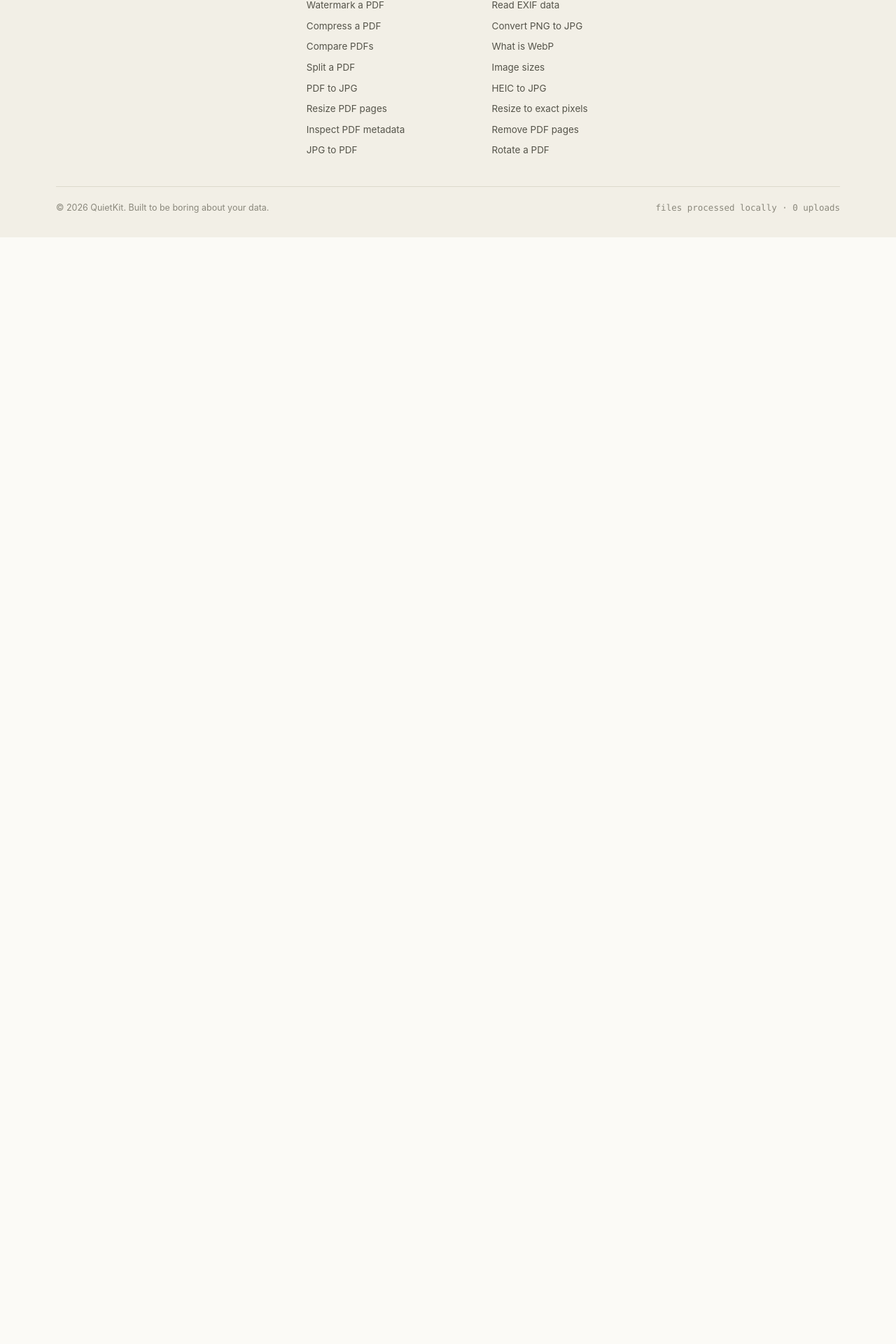
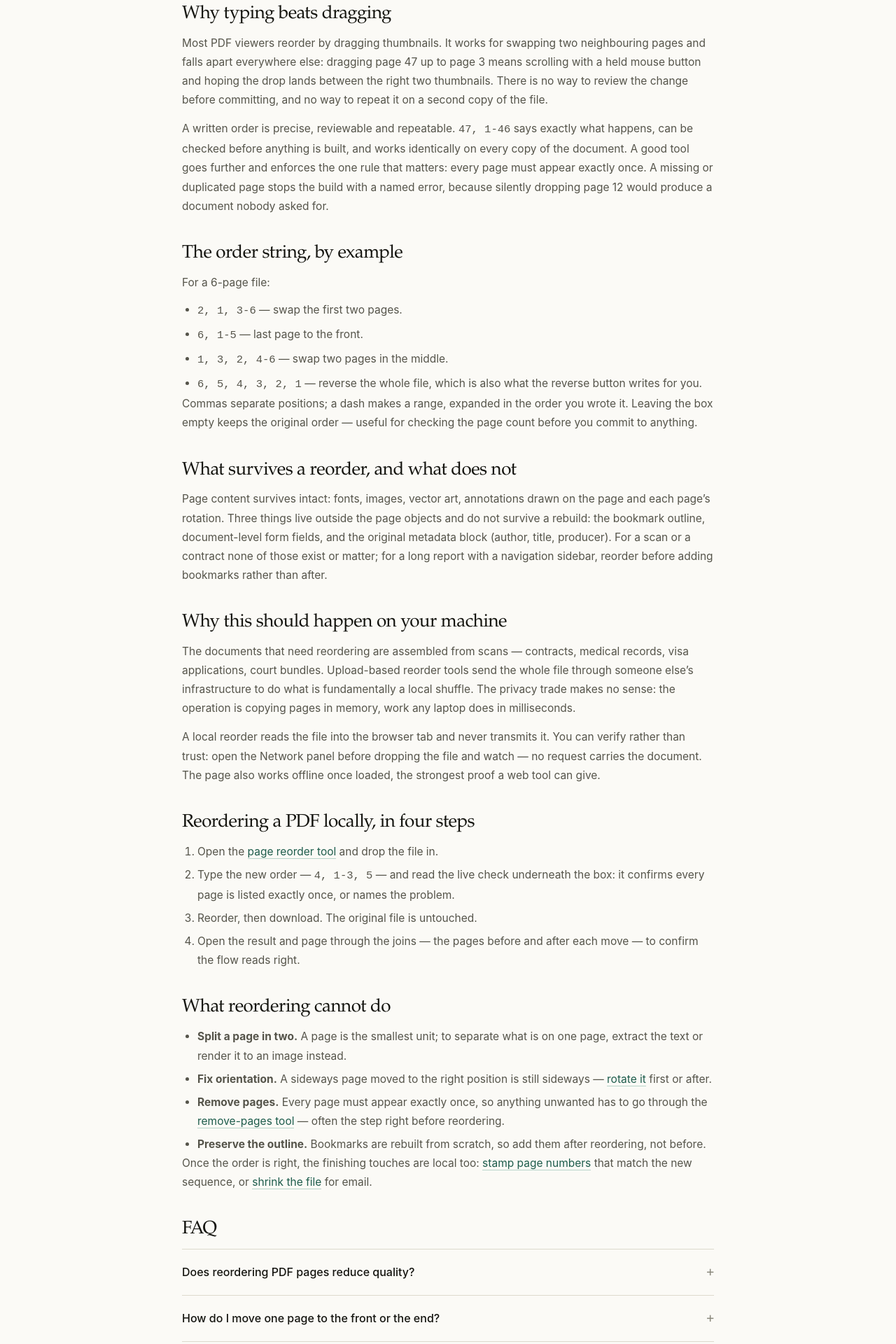
Before and after one commit to FaZheng820169/quietkit, a React (Vite) app: page /guides/reorder-pdf-pages-without-upload in a window 1280 px wide. Shown: the part 857-2777 px from the top of the page at 70% size. Before the commit the page ends 1196 px from the top, so only its background shows below. Built offline with nearby package versions, Linux system fonts and the light colour scheme.

Commit message:
Add guide: reorder PDF pages without uploading the file

```diff
--- a/src/App.tsx
+++ b/src/App.tsx
@@ -43,6 +43,7 @@ import { HeicToJpg } from './pages/guides/HeicToJpg'
 import { ResizeImageGuide } from './pages/guides/ResizeImageGuide'
 import { RemovePdfPagesGuide } from './pages/guides/RemovePdfPagesGuide'
 import { RotatePdfGuide } from './pages/guides/RotatePdfGuide'
+import { ReorderPdfGuide } from './pages/guides/ReorderPdfGuide'
 
 export default function App() {
   return (
@@ -88,6 +89,7 @@ export default function App() {
           <Route path="/guides/resize-image-without-upload" element={<ResizeImageGuide />} />
           <Route path="/guides/remove-pdf-pages-without-upload" element={<RemovePdfPagesGuide />} />
           <Route path="/guides/rotate-pdf-without-upload" element={<RotatePdfGuide />} />
+          <Route path="/guides/reorder-pdf-pages-without-upload" element={<ReorderPdfGuide />} />
           <Route path="/pricing" element={<Pricing />} />
           <Route path="/privacy" element={<Privacy />} />
           <Route path="/about" element={<About />} />
--- a/src/components/Footer.tsx
+++ b/src/components/Footer.tsx
@@ -136,6 +136,9 @@ export function Footer() {
               <li>
                 <Link to="/guides/rotate-pdf-without-upload">Rotate a PDF</Link>
               </li>
+              <li>
+                <Link to="/guides/reorder-pdf-pages-without-upload">Reorder PDF pages</Link>
+              </li>
             </ul>
           </div>
 
--- a/src/content/routes.json
+++ b/src/content/routes.json
@@ -194,6 +194,11 @@
     "description": "Why scans come out sideways, what the /Rotate flag actually changes, which angle to pick, and how to fix all pages or just the wrong ones locally.",
     "priority": "0.8"
   },
+  "/guides/reorder-pdf-pages-without-upload": {
+    "title": "Reorder PDF pages without uploading the file",
+    "description": "Why page order goes wrong, why a written order beats dragging thumbnails, what survives a rebuild, and how to rearrange a PDF locally.",
+    "priority": "0.8"
+  },
   "/pricing": {
     "title": "Pricing — free tools, one planned pro tier",
     "description": "QuietKit tools are free with no limits and no account. A one-time pro tier for saved presets and batch folders across many tools is in development.",
--- a/src/pages/Home.tsx
+++ b/src/pages/Home.tsx
@@ -343,6 +343,11 @@ export function Home() {
                 title: 'Fix sideways scans',
                 body: 'What the /Rotate flag actually changes, which angle to pick, and how to fix only the wrong pages.',
               },
+              {
+                to: '/guides/reorder-pdf-pages-without-upload',
+                title: 'Reorder pages by typing',
+                body: 'Why a written order beats dragging thumbnails, and what survives a rebuilt document.',
+              },
             ].map((article) => (
               <Link key={article.to} to={article.to} className="tool-card">
                 <h3 style={{ fontSize: 19 }}>{article.title}</h3>
--- a/src/pages/PdfReorder.tsx
+++ b/src/pages/PdfReorder.tsx
@@ -265,6 +265,11 @@ export function PdfReorder() {
                   <CheckIcon size={15} /> Build a PDF from photos
                 </Link>
               </li>
+              <li>
+                <Link to="/guides/reorder-pdf-pages-without-upload" className="row" style={{ gap: 8 }}>
+                  <CheckIcon size={15} /> Guide: why typing beats dragging
+                </Link>
+              </li>
             </ul>
           </div>
         </aside>
--- a/src/pages/guides/Guides.tsx
+++ b/src/pages/guides/Guides.tsx
@@ -129,6 +129,13 @@ const articles = [
       'Why scans come out sideways, what the /Rotate flag changes, and how to fix only the wrong pages.',
     tag: 'Documents',
   },
+  {
+    to: '/guides/reorder-pdf-pages-without-upload',
+    title: 'Reorder PDF pages, locally',
+    description:
+      'Why a written order beats dragging thumbnails, and what survives a rebuilt document.',
+    tag: 'Documents',
+  },
 ]
 
 export function Guides() {
--- /dev/null
+++ b/src/pages/guides/ReorderPdfGuide.tsx
@@ -0,0 +1,173 @@
+import { Link } from 'react-router-dom'
+import { Article } from '../../components/Article'
+import { faqJsonLd, routeMeta, useSeo } from '../../lib/seo'
+
+const faqs = [
+  {
+    q: 'Does reordering PDF pages reduce quality?',
+    a: 'No. Pages are copied into the new document as they are — text stays real text, images keep their original encoding, nothing is re-rendered. The output file is usually within a few percent of the original size.',
+  },
+  {
+    q: 'How do I move one page to the front or the end?',
+    a: 'Write the new order with ranges as shorthand. For a 10-page file, “7, 1-6, 8-10” moves page 7 to the front; “1-6, 8-10, 7” sends it to the end. Most single-page moves take two or three numbers, not a full list.',
+  },
+  {
+    q: 'What happens to bookmarks when I reorder?',
+    a: 'They are dropped. The navigation outline lives outside the pages, so a rebuilt document has no “Chapter 3 → page 41” sidebar. The visible content is untouched. For long reports, reorder first and add bookmarks afterwards.',
+  },
+  {
+    q: 'Will links and form fields still work?',
+    a: 'Internal links keep pointing at their original page numbers, which may no longer be where that content sits — check them if you moved the target pages. Fillable form fields can stop being editable after a rebuild, because they are defined at document level. If a form must stay fillable, reorder the source document instead.',
+  },
+  {
+    q: 'Is my PDF uploaded while reordering?',
+    a: 'No. The file is read into this browser tab, the pages are copied in the new order in memory, and the result downloads straight back. Nothing is transmitted — you can watch the Network panel, or switch the network off after the page loads.',
+  },
+]
+
+export function ReorderPdfGuide() {
+  useSeo({
+    ...routeMeta('/guides/reorder-pdf-pages-without-upload'),
+    jsonLd: faqJsonLd(faqs),
+  })
+
+  return (
+    <Article
+      eyebrow="Guide · Documents"
+      title="Reorder PDF pages without uploading the file"
+      lede="The duplex scanner returned the back sides in reverse, the signed page got merged at the end, the appendix landed in the middle. Page order goes wrong in predictable ways — and the fix is one line of numbers, typed locally."
+      updated="26 October 2026"
+      toolTo="/tools/pdf-reorder"
+      toolLabel="Reorder PDF pages in your browser"
+    >
+      <h2>Three ways page order goes wrong</h2>
+      <p>
+        The classic is the duplex scanner that flips on the wrong edge: it returns all the front
+        sides, then all the back sides in reverse, so a 20-page contract comes back as 1, 3, 5… 20,
+        18, 16… The second is the signature page that arrives as its own file and gets merged where
+        it lands — usually the end, never where it belongs. The third is the appendix written last
+        but meant to sit in the middle, which no scanner can know.
+      </p>
+      <p>
+        All three are the same operation: take the pages you have and write down the order you want.
+      </p>
+
+      <h2>Why typing beats dragging</h2>
+      <p>
+        Most PDF viewers reorder by dragging thumbnails. It works for swapping two neighbouring
+        pages and falls apart everywhere else: dragging page 47 up to page 3 means scrolling with a
+        held mouse button and hoping the drop lands between the right two thumbnails. There is no
+        way to review the change before committing, and no way to repeat it on a second copy of the
+        file.
+      </p>
+      <p>
+        A written order is precise, reviewable and repeatable. <code>47, 1-46</code> says exactly
+        what happens, can be checked before anything is built, and works identically on every copy
+        of the document. A good tool goes further and enforces the one rule that matters: every
+        page must appear exactly once. A missing or duplicated page stops the build with a named
+        error, because silently dropping page 12 would produce a document nobody asked for.
+      </p>
+
+      <h2>The order string, by example</h2>
+      <p>For a 6-page file:</p>
+      <ul>
+        <li>
+          <code>2, 1, 3-6</code> — swap the first two pages.
+        </li>
+        <li>
+          <code>6, 1-5</code> — last page to the front.
+        </li>
+        <li>
+          <code>1, 3, 2, 4-6</code> — swap two pages in the middle.
+        </li>
+        <li>
+          <code>6, 5, 4, 3, 2, 1</code> — reverse the whole file, which is also what the reverse
+          button writes for you.
+        </li>
+      </ul>
+      <p>
+        Commas separate positions; a dash makes a range, expanded in the order you wrote it. Leaving
+        the box empty keeps the original order — useful for checking the page count before you
+        commit to anything.
+      </p>
+
+      <h2>What survives a reorder, and what does not</h2>
+      <p>
+        Page content survives intact: fonts, images, vector art, annotations drawn on the page and
+        each page’s rotation. Three things live outside the page objects and do not survive a
+        rebuild: the bookmark outline, document-level form fields, and the original metadata block
+        (author, title, producer). For a scan or a contract none of those exist or matter; for a
+        long report with a navigation sidebar, reorder before adding bookmarks rather than after.
+      </p>
+
+      <h2>Why this should happen on your machine</h2>
+      <p>
+        The documents that need reordering are assembled from scans — contracts, medical records,
+        visa applications, court bundles. Upload-based reorder tools send the whole file through
+        someone else’s infrastructure to do what is fundamentally a local shuffle. The privacy
+        trade makes no sense: the operation is copying pages in memory, work any laptop does in
+        milliseconds.
+      </p>
+      <p>
+        A local reorder reads the file into the browser tab and never transmits it. You can verify
+        rather than trust: open the Network panel before dropping the file and watch — no request
+        carries the document. The page also works offline once loaded, the strongest proof a web
+        tool can give.
+      </p>
+
+      <h2>Reordering a PDF locally, in four steps</h2>
+      <ol>
+        <li>
+          Open the <Link to="/tools/pdf-reorder">page reorder tool</Link> and drop the file in.
+        </li>
+        <li>
+          Type the new order — <code>4, 1-3, 5</code> — and read the live check underneath the box:
+          it confirms every page is listed exactly once, or names the problem.
+        </li>
+        <li>
+          Reorder, then download. The original file is untouched.
+        </li>
+        <li>
+          Open the result and page through the joins — the pages before and after each move — to
+          confirm the flow reads right.
+        </li>
+      </ol>
+
+      <h2>What reordering cannot do</h2>
+      <ul>
+        <li>
+          <strong>Split a page in two.</strong> A page is the smallest unit; to separate what is on
+          one page, extract the text or render it to an image instead.
+        </li>
+        <li>
+          <strong>Fix orientation.</strong> A sideways page moved to the right position is still
+          sideways — <Link to="/tools/pdf-rotate">rotate it</Link> first or after.
+        </li>
+        <li>
+          <strong>Remove pages.</strong> Every page must appear exactly once, so anything unwanted
+          has to go through the <Link to="/tools/pdf-remove-pages">remove-pages tool</Link> — often
+          the step right before reordering.
+        </li>
+        <li>
+          <strong>Preserve the outline.</strong> Bookmarks are rebuilt from scratch, so add them
+          after reordering, not before.
+        </li>
+      </ul>
+      <p>
+        Once the order is right, the finishing touches are local too:{' '}
+        <Link to="/tools/pdf-page-numbers">stamp page numbers</Link> that match the new sequence, or{' '}
+        <Link to="/tools/pdf-compress">shrink the file</Link> for email.
+      </p>
+
+      <h2>FAQ</h2>
+      <div className="faq">
+        {faqs.map((item) => (
+          <details key={item.q}>
+            <summary>{item.q}</summary>
+            <div className="faq-body">{item.a}</div>
+          </details>
+        ))}
+      </div>
+    </Article>
+  )
+}
```
